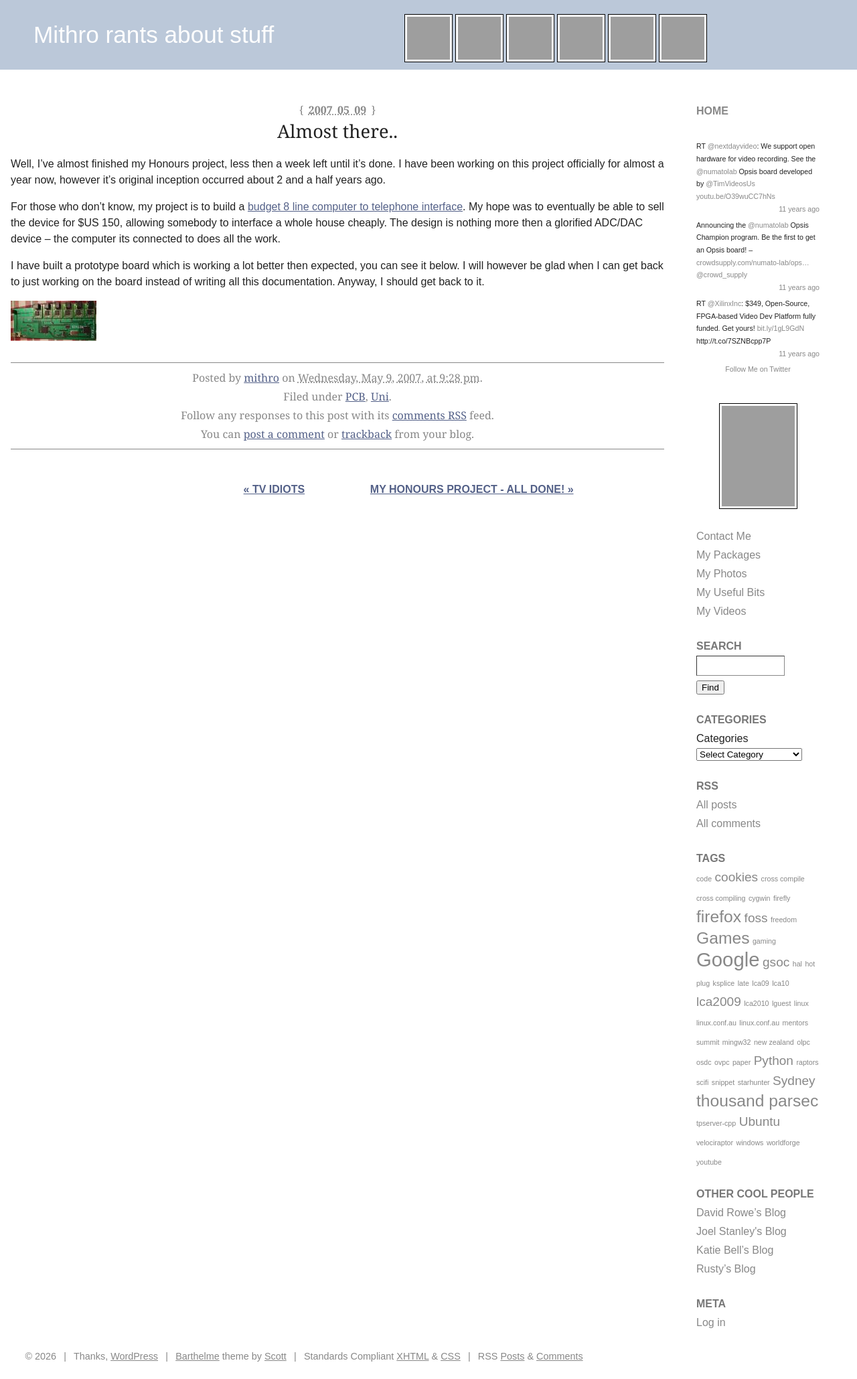
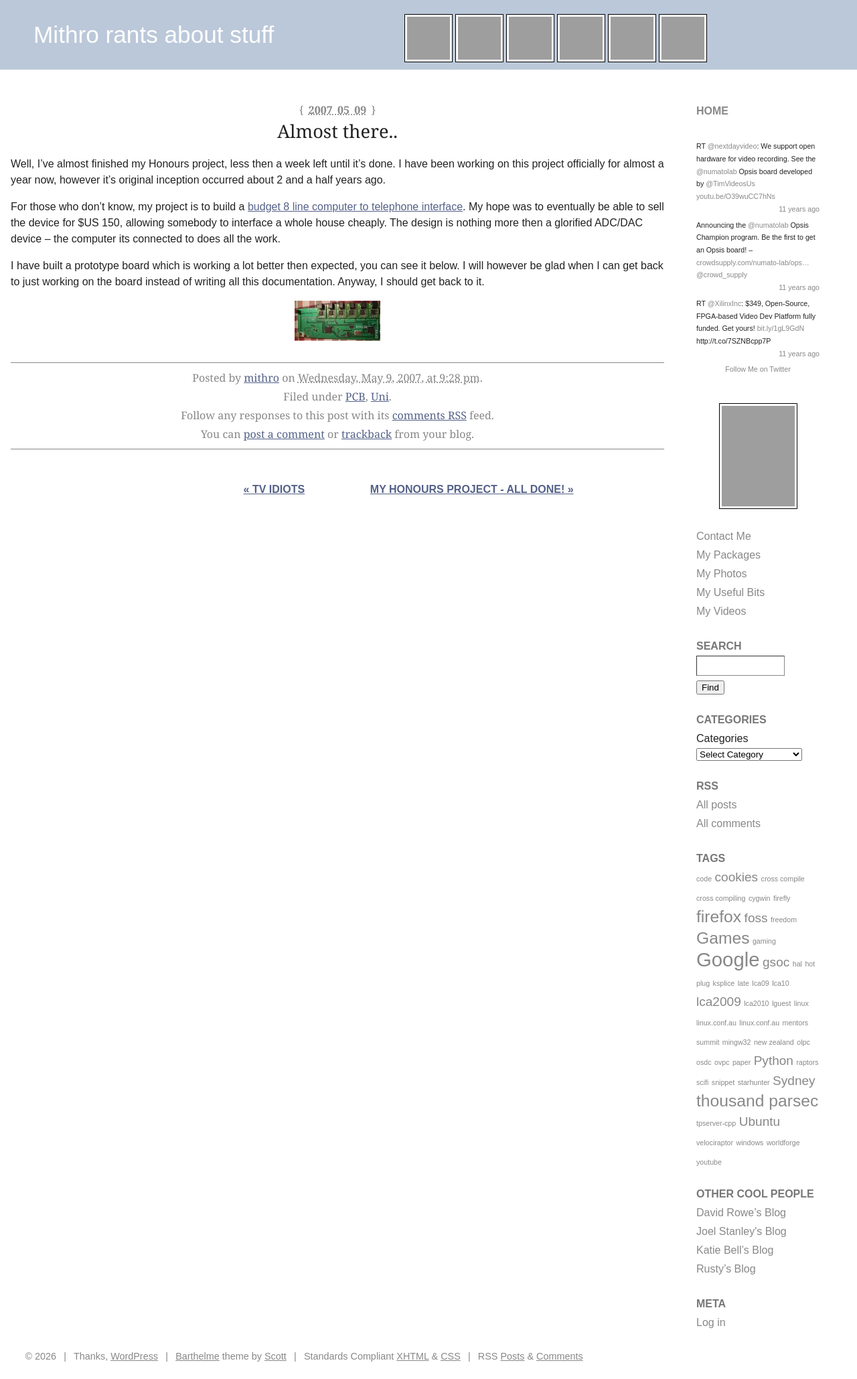
Before and after one commit to mithro/blog.mithis.net, a Jekyll site: the page built from _posts/2007-05-09-almost-there.md, in a window 1280 px wide. Shown: the whole page at 67% size. Built offline with Jekyll 4.4.1, drawn with Linux system fonts in a browser that asks for light colours; grey boxes are pictures that could not be loaded.

Commit message:
Fix two more pixel-perfect residuals via tiny markdown corrections
freeplay-debrief: 0.15% -> 0.003%
  Three adjacent links concatenated without spaces:
    [in](url)[many](url)[AAA](url)[games](url) and [multiple](url)[MMORPGs](url)
  Live's WP wp_filter_kses preserves the spaces between adjacent links.
  Kramdown without spaces emits the link text concatenated. Adding the
  literal spaces fixes it.

almost-there: 0.48% -> 0.024%
  Live's WP center-aligns image paragraphs with `<p align="center">`.
  Mine had a plain `<p>` so the PCB thumbnail was left-aligned. Added
  Kramdown IAL `{:style="text-align: center" align="center"}` after the
  image markdown to match live's centered <p> wrapper byte-for-byte
  (both inline style and the legacy align="" attribute).

Co-Authored-By: Claude Opus 4.7 (1M context) <noreply@anthropic.com>

```diff
--- a/_posts/2007-05-09-almost-there.md
+++ b/_posts/2007-05-09-almost-there.md
@@ -21,3 +21,4 @@ For those who don’t know, my project is to build a [budget 8 line computer to
 I have built a prototype board which is working a lot better then expected, you can see it below. I will however be glad when I can get back to just working on the board instead of writing all this documentation. Anyway, I should get back to it.
 
 [![CFXS Try2 PCB Board](/assets/images/wp-content/uploads/2007/05/cfxs-try2.thumbnail.jpg)](/assets/images/wp-content/uploads/2007/05/cfxs-try2.jpg "CFXS Try2 PCB Board")
+{:style="text-align: center" align="center"}
```
Also changed, not shown: _posts/2007-08-23-freeplay-debrief.md (+1 -1 lines).
